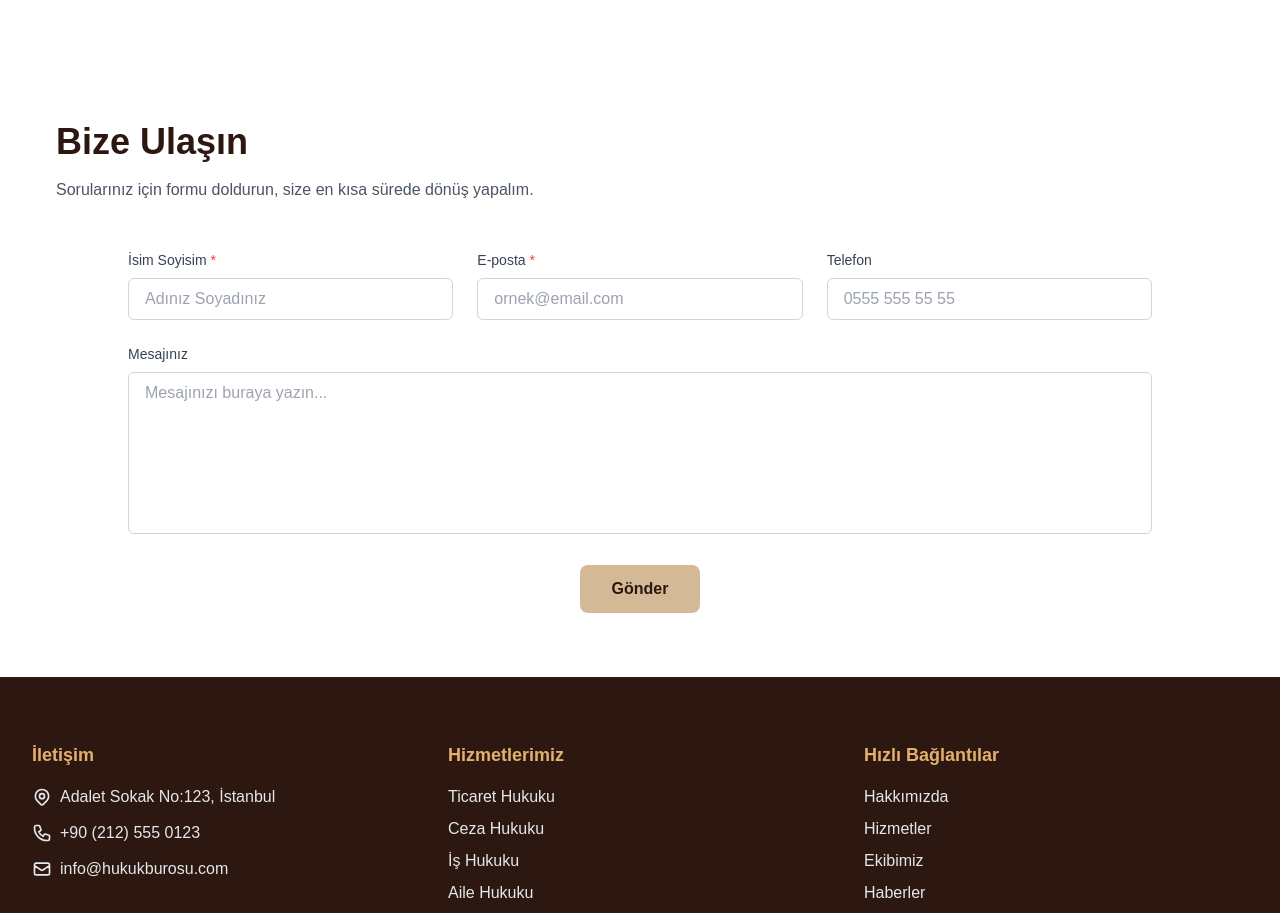
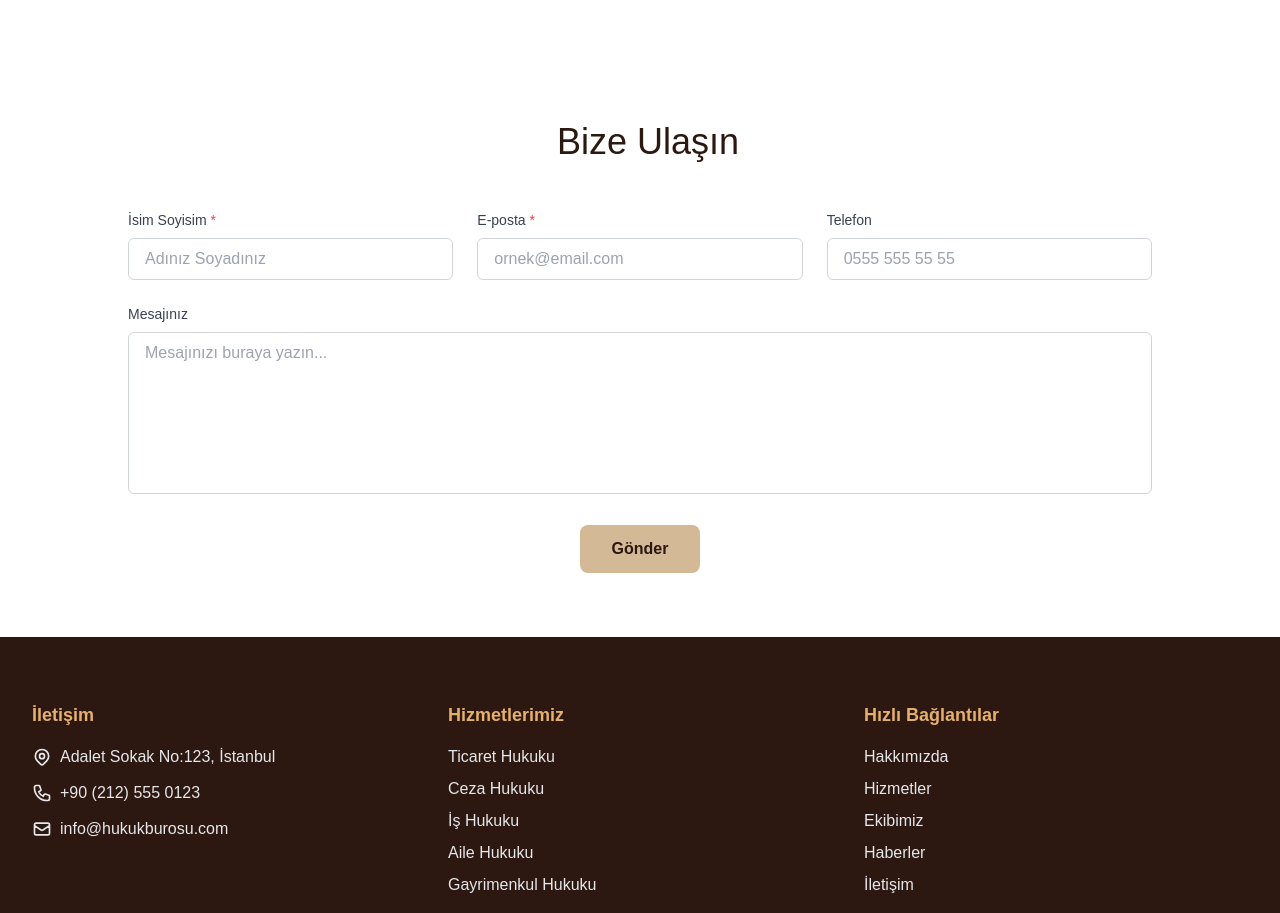
Before and after one commit to nihanrls/avukat-front, a Next.js app: page /iletisim in a window 1280 px wide. Shown: the part 1000-1913 px from the top of the page. Built offline with nearby package versions, Linux system fonts and the light colour scheme.

Commit message:
consult form komponenti iyileştirildi

```diff
--- a/components/about/consultForm.tsx
+++ b/components/about/consultForm.tsx
@@ -12,12 +12,9 @@ export default function Form() {
     <div className="bg-white py-12 md:py-16">
       <div className="container mx-auto px-6 md:px-10">
         <div className="mb-8 md:mb-12 pl-4">
-          <h2 className="text-3xl md:text-4xl font-bold text-[#2c1810] mb-4">
+          <h2 className="text-center text-3xl md:text-4xl font-light text-[#2c1810] mb-4">
             Bize Ulaşın
           </h2>
-          <p className="text-gray-600 max-w-3xl">
-            Sorularınız için formu doldurun, size en kısa sürede dönüş yapalım.
-          </p>
         </div>
 
         <form onSubmit={handleSubmit} className="max-w-5xl mx-auto">
```
